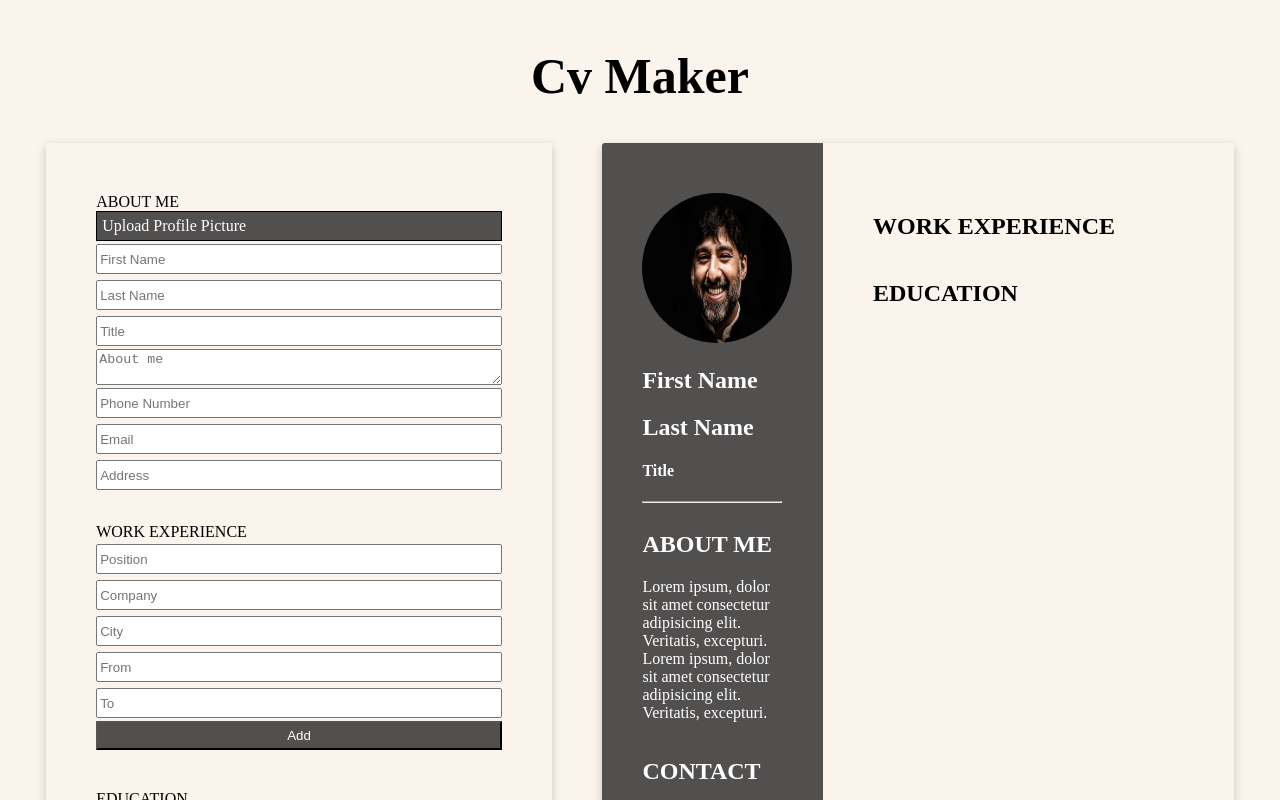
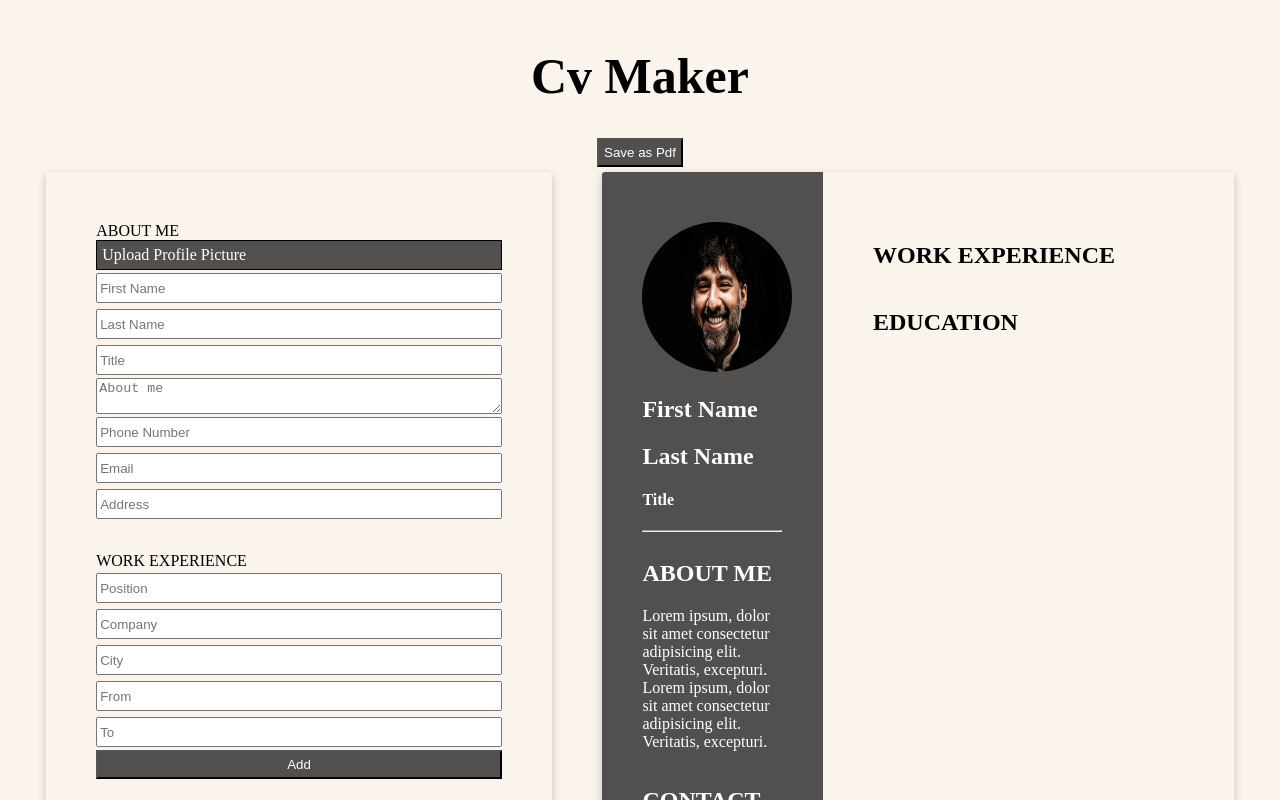
Before and after one commit to ivannissimrch/CvMAker, a React (Create React App) app: page / in a window 1280 px wide. Shown: the top 800 px of the page. Built offline with nearby package versions, Linux system fonts and the light colour scheme.

Commit message:
addbutton to save resume as pdf

```diff
--- a/package.json
+++ b/package.json
@@ -6,6 +6,8 @@
     "@testing-library/jest-dom": "^5.16.5",
     "@testing-library/react": "^13.4.0",
     "@testing-library/user-event": "^13.5.0",
+    "html2pdf.js": "^0.10.1",
+    "jspdf": "^2.5.1",
     "react": "^18.2.0",
     "react-dom": "^18.2.0",
     "react-scripts": "5.0.1",
--- a/src/components/DisplaySection.js
+++ b/src/components/DisplaySection.js
@@ -16,7 +16,7 @@ const DisplaySection = ({
   onEducationAdd,
 }) => {
   return (
-    <section className={classes["cv-section"]}>
+    <section className={classes["cv-section"]} id="display">
       <DisplayAbout
         firstNameChange={firstNameChange}
         lastNameChange={lastNameChange}
--- a/src/components/Header.js
+++ b/src/components/Header.js
@@ -1,8 +1,18 @@
 import classes from "./Header.module.css";
+import JsPDF from "jspdf";
 const Header = () => {
+  const generatePDF = () => {
+    const report = new JsPDF("portrait", "pt", "a4");
+    report.html(document.querySelector("#display")).then(() => {
+      report.save("Resume.pdf");
+    });
+  };
   return (
     <header className={classes.headerContainer}>
       <h1 className={classes.title}>Cv Maker</h1>
+      <button className="save-pdf" onClick={generatePDF}>
+        Save as Pdf
+      </button>
     </header>
   );
 };
--- a/src/components/Header.module.css
+++ b/src/components/Header.module.css
@@ -2,7 +2,6 @@
 
     text-align: center;
     padding: 5px;
-
 
 
   }
```
Also changed, not shown: 1 other file (tests, documents, lock files or other folders).
